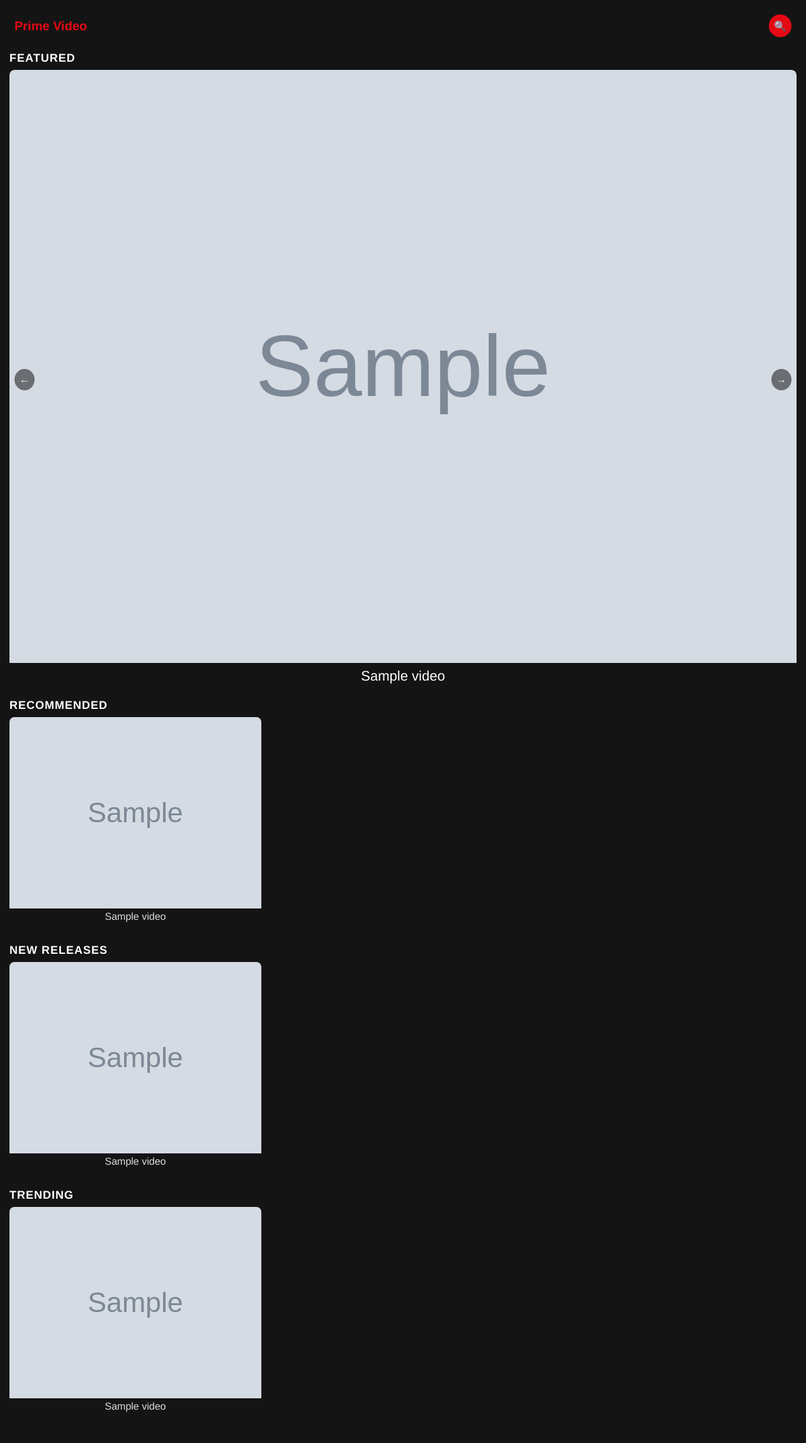
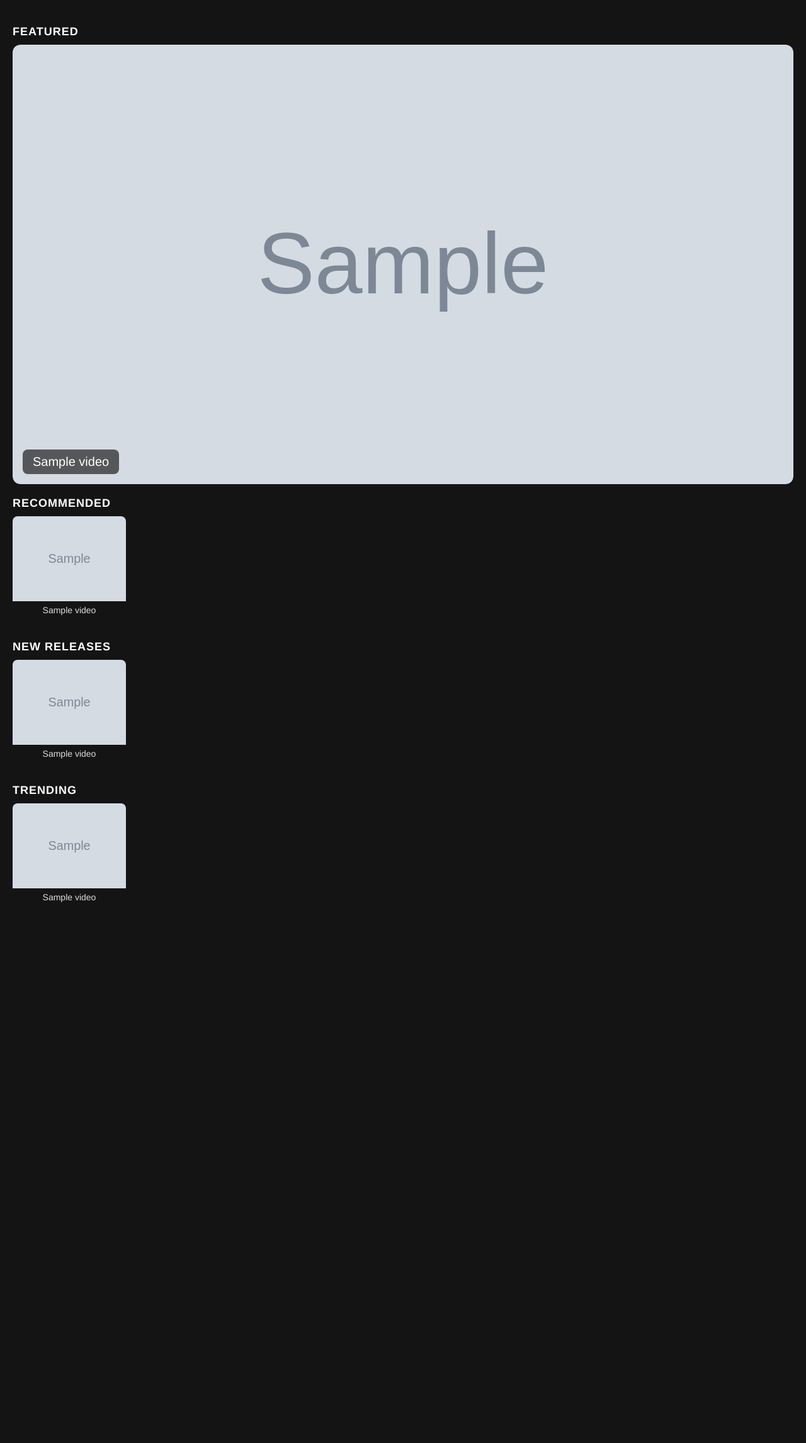
Before and after one commit to Emperorns/Static2, a Python web app: template templates/index.html in a window 1280 px wide. Shown: the whole page at 63% size. After the commit the page ends 1433 px from the top, so only its background shows below. Run offline with Jinja, Linux system fonts and the light colour scheme; the template is opened without the code that fills it: most values are stand-ins (such as "Sample title", 1, 10 or a date in 2020); grey boxes marked "Sample" are stand-in pictures.

Commit message:
Update index.html

```diff
--- a/templates/index.html
+++ b/templates/index.html
@@ -5,80 +5,42 @@
   <meta name="viewport" content="width=device-width, initial-scale=1.0"/>
   <title>Media Gallery</title>
   <style>
-    /* Base Styles */
-    body { font-family: 'Helvetica Neue', Arial, sans-serif; margin: 0; padding: 15px; background: #141414; color: #fff; }
-    h2.row-title { font-size: 16px; margin: 15px 0 8px; text-transform: uppercase; letter-spacing: 1px; }
-
-    /* Header */
-    header { display: flex; justify-content: space-between; align-items: center; padding: 8px; }
-    .logo { flex: 1; text-align: left; margin: 0; font-size: 20px; color: #e50914; white-space: nowrap; overflow: hidden; text-overflow: ellipsis; }
-    #search-btn { background: #e50914; color: #fff; border: none; padding: 6px; border-radius: 50%; cursor: pointer; font-size: 16px; width: 36px; height: 36px; display: flex; align-items: center; justify-content: center; }
-
+    /* Base */
+    body { font-family: 'Helvetica Neue', Arial, sans-serif; margin:0; padding:20px; background:#141414; color:#fff; }
+    h2.row-title { font-size:18px; margin:20px 0 10px; text-transform:uppercase; letter-spacing:1px; }
     /* Main Slider */
-    .main-slider { position: relative; width: 100%; overflow: hidden; border-radius: 8px; }
-    .main-slider .track { display: flex; transition: transform .5s ease; }
-    .main-slider .card { flex: 0 0 100%; display: flex; flex-direction: column; border-radius: 8px; overflow: hidden; }
-    .main-slider .image-container { aspect-ratio: 16/9; position: relative; }
-    .main-slider img { width: 100%; height: 100%; object-fit: cover; }
-    .main-slider .title { padding: 8px; text-align: center; font-size: 20px; white-space: nowrap; overflow: hidden; text-overflow: ellipsis; }
-    .nav-arrow { position: absolute; top: 50%; transform: translateY(-50%); background: rgba(0,0,0,.5); color: #fff; border: none; padding: 8px; cursor: pointer; font-size: 16px; border-radius: 50%; }
-    .left-arrow { left: 8px; } .right-arrow { right: 8px; }
-
+    .main-slider{position:relative; width:100%; overflow:hidden; border-radius:12px;}
+    .main-slider .track{display:flex; transition:transform .5s ease;}
+    .main-slider .card{flex:0 0 100%; aspect-ratio:16/9; position:relative; border-radius:12px; overflow:hidden;}
+    .main-slider img{width:100%;height:100%;object-fit:cover;}
+    .main-slider .title{position:absolute; bottom:16px; left:16px; font-size:20px; background:rgba(0,0,0,.6); padding:8px 16px; border-radius:8px;}
     /* Small Sliders */
-    .row { margin-bottom: 20px; }
-    .small-slider { overflow-x: auto; white-space: nowrap; scroll-behavior: smooth; padding-bottom: 10px; }
-    .small-slider::-webkit-scrollbar { height: 4px; } .small-slider::-webkit-scrollbar-thumb { background: #555; border-radius: 2px; }
-    .small-card { display: inline-flex; flex-direction: column; min-width: 45vw; margin-right: 12px; cursor: pointer; border-radius: 8px; overflow: hidden; }
-    .small-card .image-container { aspect-ratio: 16/9; position: relative; }
-    .small-card img { width: 100%; height: 100%; object-fit: cover; }
-    .small-card .title { font-size: 14px; margin: 4px 0; text-align: center; color: #ddd; white-space: nowrap; overflow: hidden; text-overflow: ellipsis; }
-
+    .row { margin-bottom:30px; }
+    .small-slider{overflow-x:auto; white-space:nowrap; scroll-behavior:smooth;}
+    .small-slider::-webkit-scrollbar{height:6px;} .small-slider::-webkit-scrollbar-thumb{background:#555; border-radius:3px;}
+    .small-card{display:inline-block; width:180px; margin-right:12px; cursor:pointer; border-radius:8px; overflow:hidden;}
+    .small-card img{width:100%; height:auto; display:block;}
+    .small-card .title{font-size:14px; margin:6px 0; text-align:center; color:#ddd;}
     /* Detail View */
-    #detail-view { display: none; padding: 15px; max-width: 90%; margin: 20px auto; background: #1f1f1f; border-radius: 8px; }
-    #back-to-gallery { background: #e50914; border: none; color: #fff; font-size: 14px; cursor: pointer; padding: 6px 12px; border-radius: 4px; margin-bottom: 15px; }
-    #detail-thumb { width: 100%; aspect-ratio: 16/9; object-fit: cover; border-radius: 6px; }
-    .actions { margin-top: 15px; text-align: center; }
-    .btn { background-color: #e50914; color: #fff; padding: 8px 16px; border: none; border-radius: 4px; cursor: pointer; font-size: 14px; }
-    #open-link { display: none; margin-top: 8px; color: #1a73e8; cursor: pointer; text-decoration: underline; }
-
-    /* Search Slide */
-    #search-slide { display: none; position: fixed; top: 0; left: 0; width: 100%; height: 100%; background: rgba(0,0,0,0.9); z-index: 1000; overflow-y: auto; padding: 15px; box-sizing: border-box; }
-    #search-slide > div { width: 100%; max-width: 600px; margin: 0 auto; background: #1f1f1f; padding: 15px; border-radius: 8px; }
-    #close-search { position: absolute; top: 8px; right: 8px; background: none; border: none; color: #fff; font-size: 24px; cursor: pointer; }
-    #search-input { width: 100%; padding: 8px; font-size: 14px; margin-bottom: 15px; border-radius: 4px; border: none; background: #333; color: #fff; }
-    #search-results { display: grid; grid-template-columns: repeat(auto-fill, minmax(140px, 1fr)); gap: 12px; padding: 8px; }
-    #search-results .small-card { min-width: auto; width: 100%; border-radius: 8px; overflow: hidden; }
-
-    /* Media Queries for Larger Screens */
-    @media (min-width: 600px) {
-      .small-card { min-width: 200px; }
-      #search-slide > div { width: 90%; }
-      h2.row-title { font-size: 18px; }
-      .main-slider .title { font-size: 22px; }
-      .small-card .title { font-size: 16px; }
-    }
+    #detail-view{display:none; padding:20px; max-width:600px; margin:40px auto; background:#1f1f1f; border-radius:12px;}
+    #back-to-gallery{background:none;border:none;color:#e50914;font-size:16px;cursor:pointer;margin-bottom:20px;}
+    #detail-thumb{width:100%;aspect-ratio:16/9;object-fit:cover;border-radius:8px;}
+    .actions{margin-top:20px;text-align:center;}
+    .btn{background-color:#e50914;color:#fff;padding:10px 20px;border:none;border-radius:8px;cursor:pointer;font-size:16px;}
+    #open-link{display:none;margin-top:10px;color:#1a73e8;cursor:pointer;text-decoration:underline;}
   </style>
 </head>
 <body>
-  <header>
-    <h1 class="logo">Prime Video</h1>
-    <button id="search-btn">🔍</button>
-  </header>
-
   <h2 class="row-title">Featured</h2>
   <div class="main-slider" id="main-slider">
     <div class="track" id="main-track">
       {% for v in videos %}
       <div class="card" data-thumb="{{ v.thumbnail_url }}" data-title="{{ v.title }}" data-key="{{ v.custom_key }}">
-        <div class="image-container">
-          <img src="{{ v.thumbnail_url }}" alt="{{ v.title }}">
-        </div>
+        <img src="{{ v.thumbnail_url }}" alt="{{ v.title }}">
         <div class="title">{{ v.title }}</div>
       </div>
       {% endfor %}
     </div>
-    <button class="nav-arrow left-arrow" id="left-arrow">←</button>
-    <button class="nav-arrow right-arrow" id="right-arrow">→</button>
   </div>
 
   <!-- Recommendation Rows -->
@@ -87,9 +49,7 @@
     <div class="small-slider" id="rec-slider">
       {% for v in videos %}
       <div class="small-card" data-thumb="{{ v.thumbnail_url }}" data-title="{{ v.title }}" data-key="{{ v.custom_key }}">
-        <div class="image-container">
-          <img src="{{ v.thumbnail_url }}" alt="{{ v.title }}">
-        </div>
+        <img src="{{ v.thumbnail_url }}" alt="{{ v.title }}">
         <div class="title">{{ v.title }}</div>
       </div>
       {% endfor %}
@@ -100,9 +60,7 @@
     <div class="small-slider" id="new-slider">
       {% for v in videos %}
       <div class="small-card" data-thumb="{{ v.thumbnail_url }}" data-title="{{ v.title }}" data-key="{{ v.custom_key }}">
-        <div class="image-container">
-          <img src="{{ v.thumbnail_url }}" alt="{{ v.title }}">
-        </div>
+        <img src="{{ v.thumbnail_url }}" alt="{{ v.title }}">
         <div class="title">{{ v.title }}</div>
       </div>
       {% endfor %}
@@ -113,9 +71,7 @@
     <div class="small-slider" id="trend-slider">
       {% for v in videos %}
       <div class="small-card" data-thumb="{{ v.thumbnail_url }}" data-title="{{ v.title }}" data-key="{{ v.custom_key }}">
-        <div class="image-container">
-          <img src="{{ v.thumbnail_url }}" alt="{{ v.title }}">
-        </div>
+        <img src="{{ v.thumbnail_url }}" alt="{{ v.title }}">
         <div class="title">{{ v.title }}</div>
       </div>
       {% endfor %}
@@ -124,7 +80,7 @@
 
   <!-- Detail View -->
   <div id="detail-view">
-    <button id="back-to-gallery">← Back</button>
+    <button id="back-to-gallery">← Back to Gallery</button>
     <img id="detail-thumb" alt="">
     <h2 id="detail-title"></h2>
     <div class="actions">
@@ -133,25 +89,9 @@
     </div>
   </div>
 
-  <!-- Search Slide -->
-  <div id="search-slide">
-    <div>
-      <button id="close-search">×</button>
-      <h2>Search Videos</h2>
-      <input type="text" id="search-input" placeholder="Search by title...">
-      <div id="search-results"></div>
-    </div>
-  </div>
-
   <script>
     const BOT_USERNAME = '{{ bot_username }}';
-    const videos = Array.from(document.querySelectorAll('.card, .small-card')).map(card => ({
-      thumb: card.getAttribute('data-thumb'),
-      title: card.getAttribute('data-title'),
-      key: card.getAttribute('data-key')
-    }));
-
-    // Main Slider
+    // Main slider
     let idx = 0;
     const mTrack = document.getElementById('main-track');
     const mCards = mTrack.children;
@@ -160,10 +100,8 @@
       mTrack.style.transform = `translateX(-${idx * 100}%)`;
     }
     setInterval(() => showMain(idx + 1), 5000);
-    document.getElementById('left-arrow').onclick = () => showMain(idx - 1);
-    document.getElementById('right-arrow').onclick = () => showMain(idx + 1);
 
-    // Shuffle Trending
+    // Shuffle Trending on client
     function shuffleSlider(id) {
       const slider = document.getElementById(id);
       const cards = Array.from(slider.children);
@@ -175,12 +113,13 @@
     }
     document.addEventListener('DOMContentLoaded', () => shuffleSlider('trend-slider'));
 
-    // Card Click
+    // Card click (both main and small)
     document.body.addEventListener('click', e => {
       const card = e.target.closest('.card, .small-card'); if (!card) return;
       const thumb = card.getAttribute('data-thumb');
       const title = card.getAttribute('data-title');
       const key = card.getAttribute('data-key');
+      // populate detail
       document.getElementById('detail-thumb').src = thumb;
       document.getElementById('detail-thumb').alt = title;
       document.getElementById('detail-title').textContent = title;
@@ -188,22 +127,21 @@
       document.getElementById('open-link').style.display = 'none';
       document.getElementById('detail-get').disabled = false;
       document.getElementById('detail-get').onclick = () => startTimer(key);
+      // toggle views
       document.querySelectorAll('.main-slider, .small-slider, .row-title').forEach(el => el.style.display = 'none');
       document.getElementById('detail-view').style.display = 'block';
     });
-
-    // Back to Gallery
+    // Back
     document.getElementById('back-to-gallery').onclick = () => {
       document.getElementById('detail-view').style.display = 'none';
       document.querySelectorAll('.main-slider, .small-slider, .row-title').forEach(el => el.style.display = 'block');
     };
-
-    // Timer for Link
+    // Timer -> show link
     function startTimer(key) {
       const btn = document.getElementById('detail-get');
       const link = document.getElementById('open-link');
       btn.disabled = true;
-      let c = 5;
+      let c = 10;
       btn.textContent = `Wait ${c}s...`;
       const iv = setInterval(() => {
         c--;
@@ -217,34 +155,6 @@
         }
       }, 1000);
     }
-
-    // Search Functionality
-    document.getElementById('search-btn').onclick = () => {
-      document.getElementById('search-slide').style.display = 'block';
-    };
-    document.getElementById('close-search').onclick = () => {
-      document.getElementById('search-slide').style.display = 'none';
-    };
-    document.getElementById('search-input').oninput = () => {
-      const term = document.getElementById('search-input').value.toLowerCase();
-      const results = videos.filter(v => v.title.toLowerCase().includes(term));
-      const resultsContainer = document.getElementById('search-results');
-      resultsContainer.innerHTML = '';
-      results.forEach(v => {
-        const card = document.createElement('div');
-        card.className = 'small-card';
-        card.setAttribute('data-thumb', v.thumb);
-        card.setAttribute('data-title', v.title);
-        card.setAttribute('data-key', v.key);
-        card.innerHTML = `
-          <div class="image-container">
-            <img src="${v.thumb}" alt="${v.title}">
-          </div>
-          <div class="title">${v.title}</div>
-        `;
-        resultsContainer.appendChild(card);
-      });
-    };
   </script>
 </body>
 </html>
```
